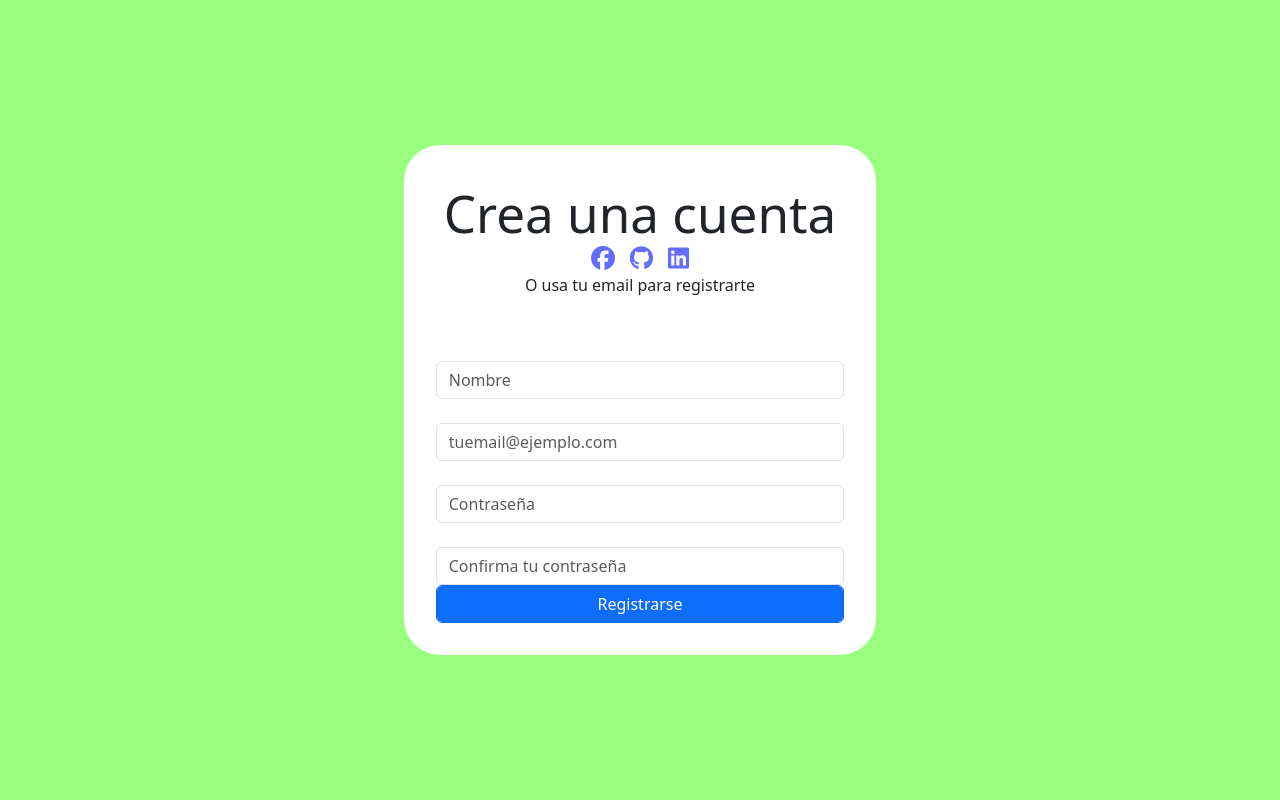
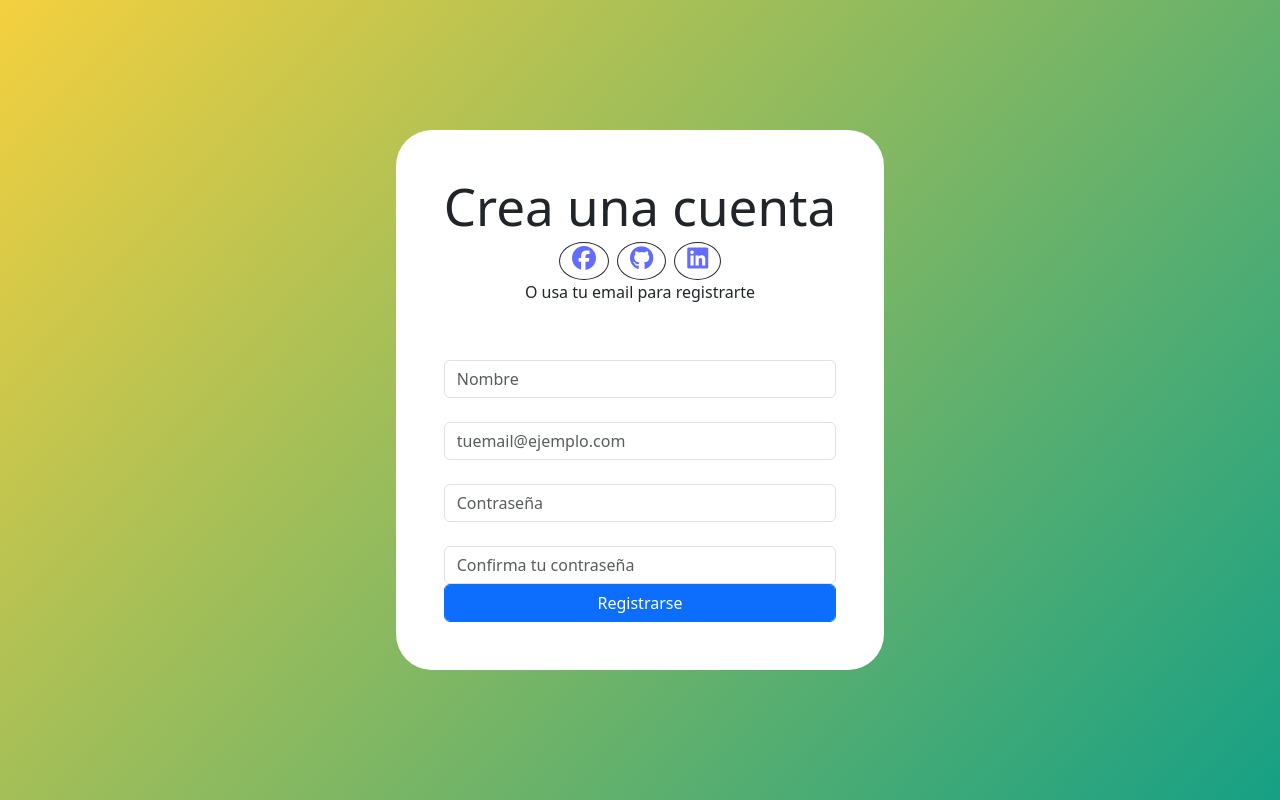
Before and after one commit to Phannia/formulario-registro, a React (Vite) app in the folder formulario-registro/: page / in a window 1280 px wide. Built offline with nearby package versions, Linux system fonts and the light colour scheme.

Commit message:
modificacion de alert y css background

```diff
--- a/formulario-registro/src/App.css
+++ b/formulario-registro/src/App.css
@@ -1,5 +1,6 @@
-body{
-  background-color: rgb(154 255 127);
+body {
+  background-color: #f4d03f;
+  background-image: linear-gradient(132deg, #f4d03f 0%, #16a085 100%);
 }
 
 #root {
--- a/formulario-registro/src/components/Registro.jsx
+++ b/formulario-registro/src/components/Registro.jsx
@@ -10,10 +10,9 @@ import SocialButton from './SocialButton'
 const Registro = () => {
     return (
         <>
-            <div className='d-grid'>
-                <div className='d-flex flex-column align-items-center p-2'>
+            <main className='container text-center bg-white p-3 rounded-4'>
                 <h1>Crea una cuenta</h1>
-                    <div className='social-media w-25 d-flex justify-content-between '>
+                <div className='w-100 d-flex justify-content-center gap-2'>
                     <SocialButton
                         icon='fa-brands fa-facebook fa-xl'
                     />
@@ -24,12 +23,11 @@ const Registro = () => {
                         icon='fa-brands fa-linkedin fa-xl'
                     />
                 </div>
+                <div className='row'>
                     <p>O usa tu email para registrarte</p>
                 </div>
-                <div>
                     <Formulario />
-                </div>
-            </div>
+            </main>
 
 
         </>
--- a/formulario-registro/src/components/SocialButton.jsx
+++ b/formulario-registro/src/components/SocialButton.jsx
@@ -1,13 +1,14 @@
 
 
-const SocialButton = ({icon}) => {
-  return (
-    <>
-      <div className='icon-box'>
-        <a className='icon-link'><i className={icon}></i></a>
-      </div>
-    </>
-  )
+const SocialButton = ({ icon }) => {
+    return (
+        <>
+
+            <button className="btn btn-outline-dark rounded-circle">
+                <a className='icon-link'><i className={icon}></i></a>
+            </button>
+        </>
+    )
 }
 
 export default SocialButton
```
Lines whose indentation alone changed are shown as unchanged.
